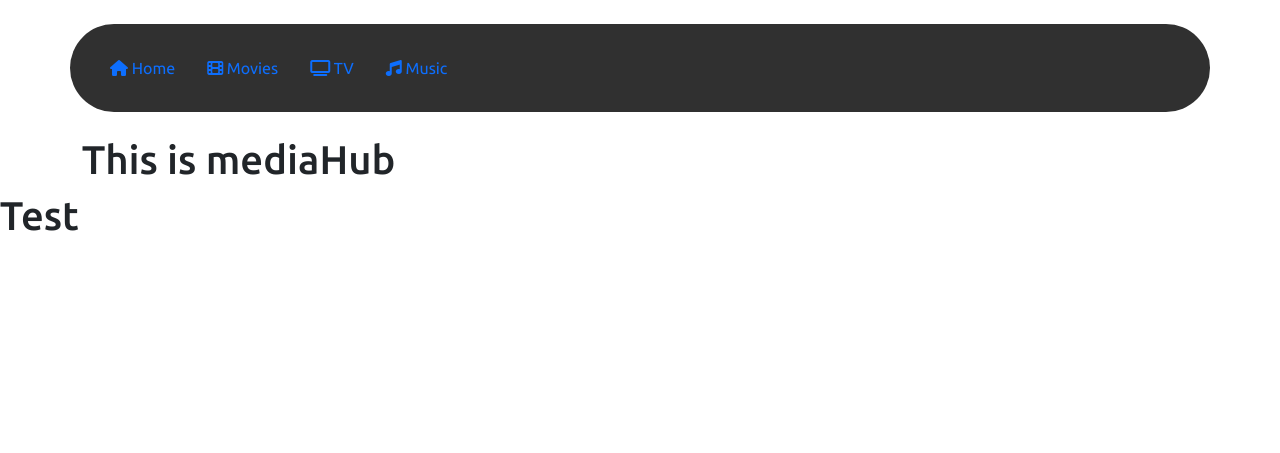
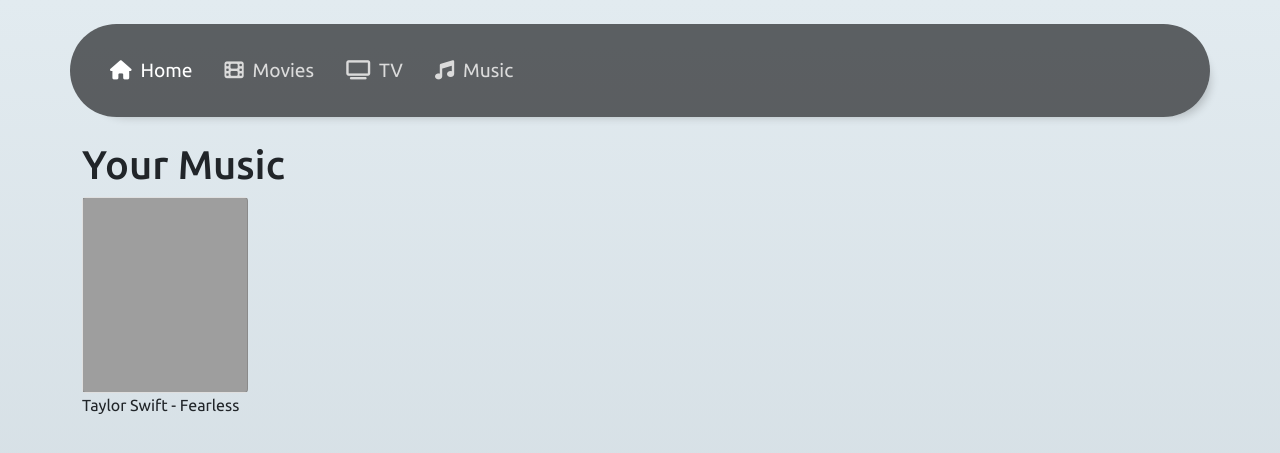
Before and after one commit to R4W3/mediaHub, a Flask app: page / in a window 1280 px wide. Shown: the top 453 px of the page. Run offline with Flask 2, Linux system fonts and the light colour scheme; some libraries are stand-ins or nearby versions.

Commit message:
initial commit

```diff
--- a/app.py
+++ b/app.py
@@ -1,16 +1,18 @@
-from flask import Flask, render_template, redirect, request, session
+from flask import Flask, render_template
 from flask_compress import Compress
-import mysql.connector
-import requests
+from music_lib import music
 
 app = Flask(__name__)
 app.secret_key = "dfsgjl646385sädjkgjhhöalosdhhtas"
 Compress(app)
 
+
 @app.route("/")
 def homepage():
+    m_lib = music
 
-    return render_template("/index/index.html")
+    return render_template("/index/index.html", m_lib=m_lib)
+
 
 if __name__ == "__main__":
     app.run(host='localhost', port=5001, debug=True)
--- /dev/null
+++ b/music_lib.py
@@ -0,0 +1,4 @@
+music = {
+    1: {"artist": "Taylor Swift", "album": "Fearless", "path": "/static/media/music/Taylor Swift - Fearless",
+        "cover": "http://localhost:5001/static/media/music/Taylor Swift - Fearless/cover.jpg"}
+}
--- /dev/null
+++ b/static/css/style.css
@@ -0,0 +1,46 @@
+/* Custom CSS */
+
+/*       CONTENTS       */
+/*______________________*/
+/*   1. Navigation      */
+/*   2. Backgrounds     */
+
+/*   1. NAVIGATION      */
+.navbardark {
+    background-color: rgba(3, 2, 4, 0.60);
+    border-radius: 1000px;
+    box-shadow: 10px 10px 10px -10px rgba(0, 0, 0, 0.2);
+}
+.navelement {
+    color: #dbdbdb;
+    font-size: 1.2em;
+}
+.navelement:hover {
+    color: #fff;
+    font-size: 1.2em;
+}
+.navelement:focus {
+    color: #fff;
+    font-size: 1.2em;
+}
+.activenav {
+    color: #fff;
+    font-size: 1.2em;
+}
+.activenav:hover {
+    color: #dbdbdb;
+    font-size: 1.2em;
+}
+.activenav:focus {
+    color: #dbdbdb;
+    font-size: 1.2em;
+}
+
+/*   2. Backgrounds     */
+
+.bg1 {
+    background-color: #FFDEE9;
+    background-image: linear-gradient(to top, #cfd9df 0%, #e2ebf0 100%);
+    background-repeat: no-repeat;
+    background-attachment: fixed;
+}
--- a/templates/base/base_logged_in.html
+++ b/templates/base/base_logged_in.html
@@ -6,20 +6,29 @@
     <link href="https://fonts.googleapis.com/css2?family=Ubuntu:ital,wght@0,300;0,400;0,500;0,700;1,300;1,400;1,500;1,700&display=swap" rel="stylesheet">
     <link rel="stylesheet" href="{{ url_for('static', filename='css/bootstrap.css') }}">
     <link rel="stylesheet" href="{{ url_for('static', filename='css/bootstrap.min.css') }}">
+    <link rel="stylesheet" href="{{ url_for('static', filename='css/style.css') }}">
     <script src="https://kit.fontawesome.com/193685bc68.js" crossorigin="anonymous"></script>
     <script src="https://ajax.googleapis.com/ajax/libs/jquery/3.5.1/jquery.min.js"></script>
     <title>{% block title %}{% endblock %} - mediaHub</title>
 </head>
-<body>
+<body class="bg1">
 <br>
-<div class="container" style="background-color: #303030; border-radius: 1000px">
+<div class="container navbardark">
     <br>
     <div class="container">
         <nav class="nav">
-            <a class="nav-link active" aria-current="page" href="#"><i class="fas fa-home"></i>&nbsp;Home</a>
-            <a class="nav-link" href="#"><i class="fas fa-film"></i>&nbsp;Movies</a>
-            <a class="nav-link" href="#"><i class="fas fa-tv"></i>&nbsp;TV</a>
-            <a class="nav-link" href="#"><i class="fas fa-music"></i>&nbsp;Music</a>
+            <a class="nav-link activenav" href="/">
+                <i class="fas fa-home"></i>&nbsp;&nbsp;Home
+            </a>
+            <a class="nav-link navelement" href="/movies">
+                <i class="fas fa-film"></i>&nbsp;&nbsp;Movies
+            </a>
+            <a class="nav-link navelement" href="/tv">
+                <i class="fas fa-tv"></i>&nbsp;&nbsp;TV
+            </a>
+            <a class="nav-link navelement" href="/music">
+                <i class="fas fa-music"></i>&nbsp;&nbsp;Music
+            </a>
         </nav>
     </div>
     <br>
--- a/templates/index/index.html
+++ b/templates/index/index.html
@@ -2,7 +2,7 @@
 {% block title %}Home{% endblock %}
 {% block content %}
 <div class="container">
-    <h1>This is mediaHub</h1>
+    <h1>Your Music</h1>
+    {% include "/music/music_desktop_index.html" %}
 </div>
-<h1>Test</h1>
 {% endblock %}
--- /dev/null
+++ b/templates/music/music_desktop_index.html
@@ -0,0 +1,15 @@
+{% block music %}
+<div class="row">
+    {% for key, value in m_lib.items() %}
+    <div class="col-2">
+        <div class="card" style="background-image: url('{{ value['cover'] }}');background-repeat: no-repeat;
+         height: 196px; background-size: cover">
+            <div class="card-body">
+
+            </div>
+        </div>
+        <p>{{ value["artist"] }} - {{ value["album"] }}</p>
+    </div>
+    {% endfor %}
+</div>
+{% endblock %}
```
